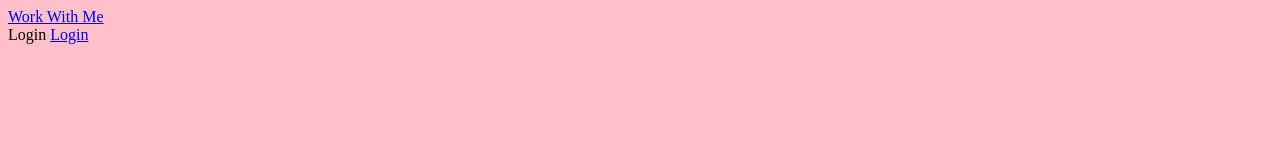
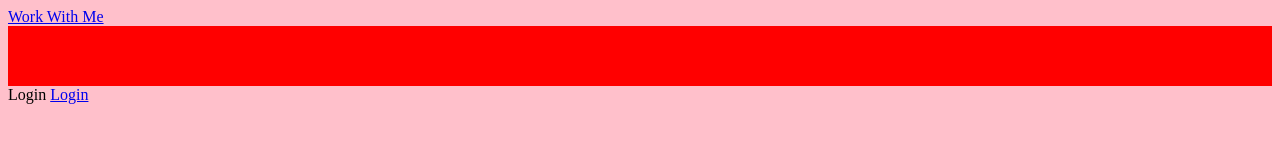
Before and after one commit to matobernat/KAJ_WWM_JS_APP, a website built with Parcel: page src/index.html in a window 1280 px wide. Built offline with nearby package versions, Linux system fonts and the light colour scheme.

Commit message:
prepare empty scss login

```diff
--- a/src/index.html
+++ b/src/index.html
@@ -20,7 +20,10 @@
 </aside>
 
 <!-- Login -->
-<main id="login">
+<main id="login" class="login">
+  <form class="login-form">
+
+  </form>
   Login
   <a id="login-button" href="#dashboard">Login</a>
 </main>
--- a/src/scss/app.scss
+++ b/src/scss/app.scss
@@ -1,3 +1,4 @@
 @import "modules/global";
 @import "modules/main";
 @import "modules/aside";
+@import "modules/login";
--- /dev/null
+++ b/src/scss/modules/login.scss
@@ -0,0 +1,6 @@
+.login {
+  &-form {
+    background: red;
+    padding: 30px;
+  }
+}
```
